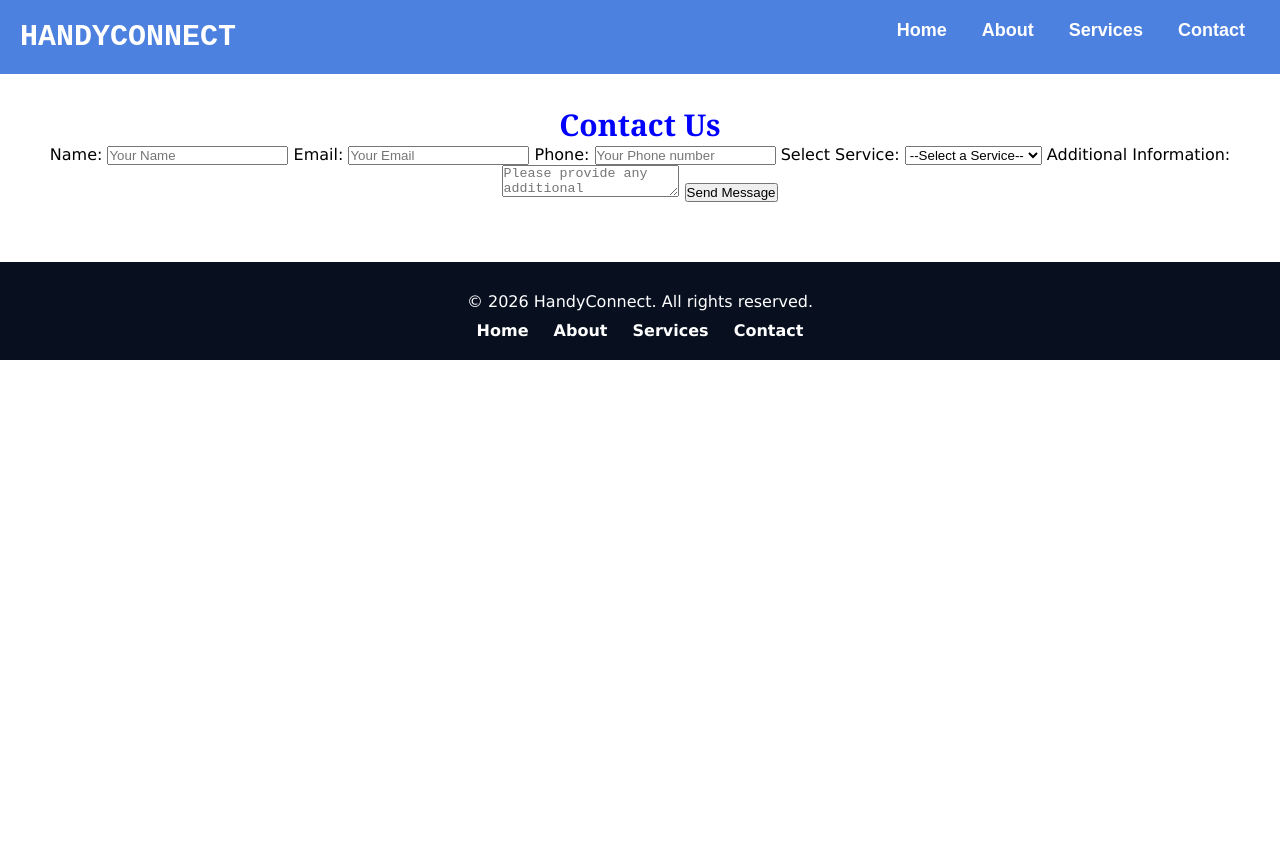
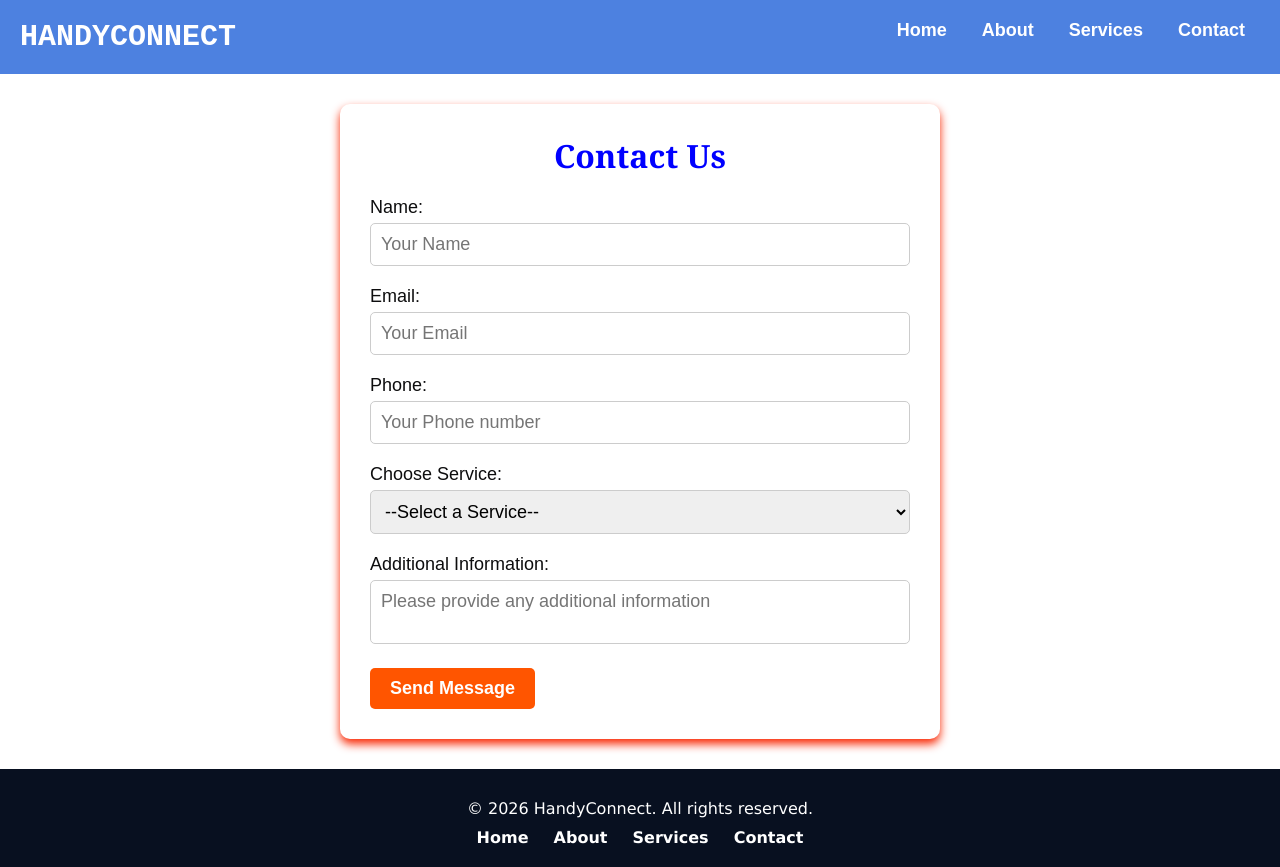
Before and after one commit to Joshua-dev559/HandyConnect-website, a plain HTML site: page contact.html in a window 1280 px wide. Before the commit the page ends 800 px from the top, so only its background shows below. Drawn offline with Linux system fonts and the light colour scheme.

Commit message:
Added styling to contact.html

```diff
--- a/contact.html
+++ b/contact.html
@@ -17,7 +17,7 @@
         </div>
     </nav>
 
-    <div class="container">
+    <div class="container-contact">
         <h1>Contact Us</h1>
 
         <form>
@@ -30,7 +30,7 @@
             <label>Phone:</label>
             <input type="tel" placeholder="Your Phone number" required>
 
-            <label>Select Service:</label>
+            <label>Choose Service:</label>
             <select required>
                 <option value="">--Select a Service--</option>
                 <option value="welding">Welding</option>
--- a/style.css
+++ b/style.css
@@ -151,6 +151,59 @@ nav a:hover {
     border-radius: 10px;
 }
 
+.container-contact {
+    background-color: white;
+    border-radius: 10px;
+    padding: 30px;
+    box-shadow: 0px 5px 10px rgb(249, 39, 2);
+    margin: 30px auto;
+    max-width: 600px;
+}
+
+h1 {
+    color: blue;
+    font-family: Cambria;
+    text-align: center;
+    margin-bottom: 20px;
+}
+
+label {
+    display: block;
+    margin-bottom: 5px;
+    color: rgb(13, 13, 14);
+    font-family: fantasy;
+    font-size: 18px;
+}
+
+input, select, textarea {
+    width: 100%;
+    padding: 10px;
+    border: 1px solid #ccc;
+    border-radius: 5px;
+    font-family: fantasy;
+    font-size: 18px;
+    margin-bottom: 20px;
+}
+
+textarea {
+    resize: none;
+}
+
+button {
+    background-color: rgb(255, 85, 0);
+    color: white;
+    border: none;
+    padding: 10px 20px;
+    border-radius: 5px;
+    font-size: 18px;
+    font-weight: bold;
+    cursor: pointer;
+}
+
+button:hover {
+    background-color: rgb(70, 70, 241);
+}
+
 footer {
     background-color: #081020;
     color: white;
```
